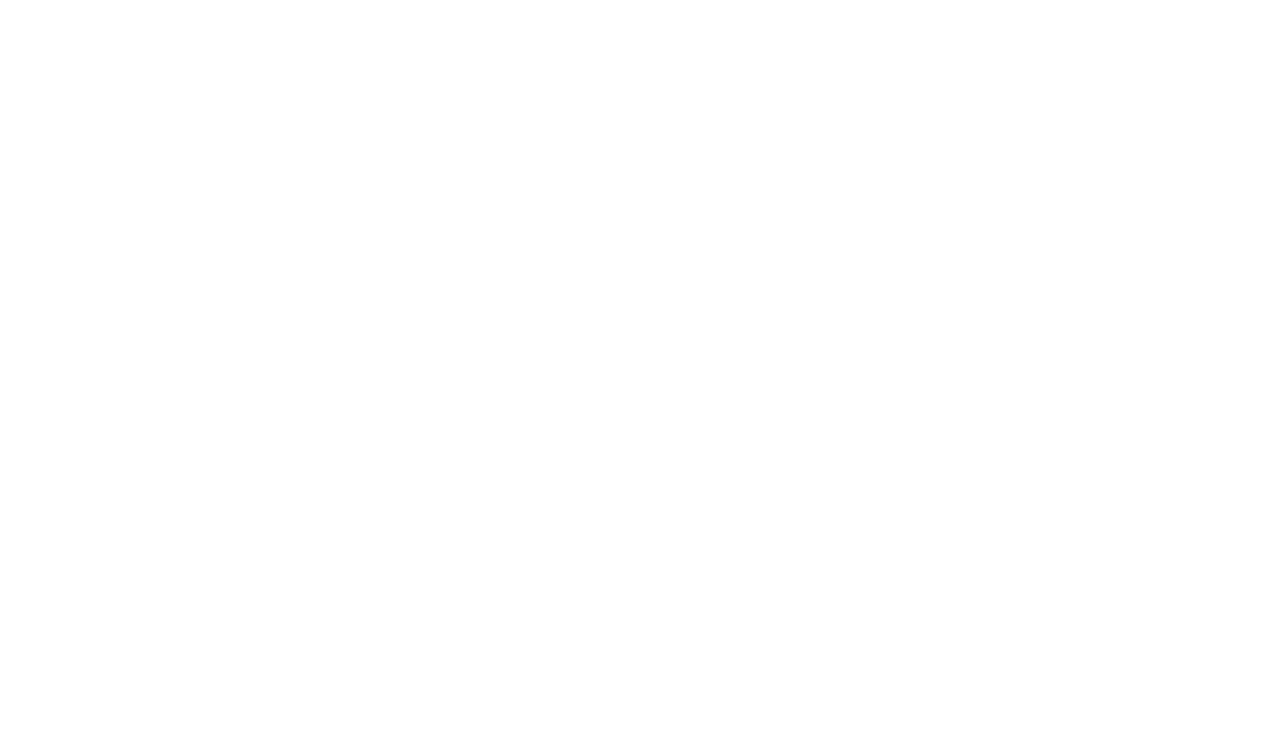
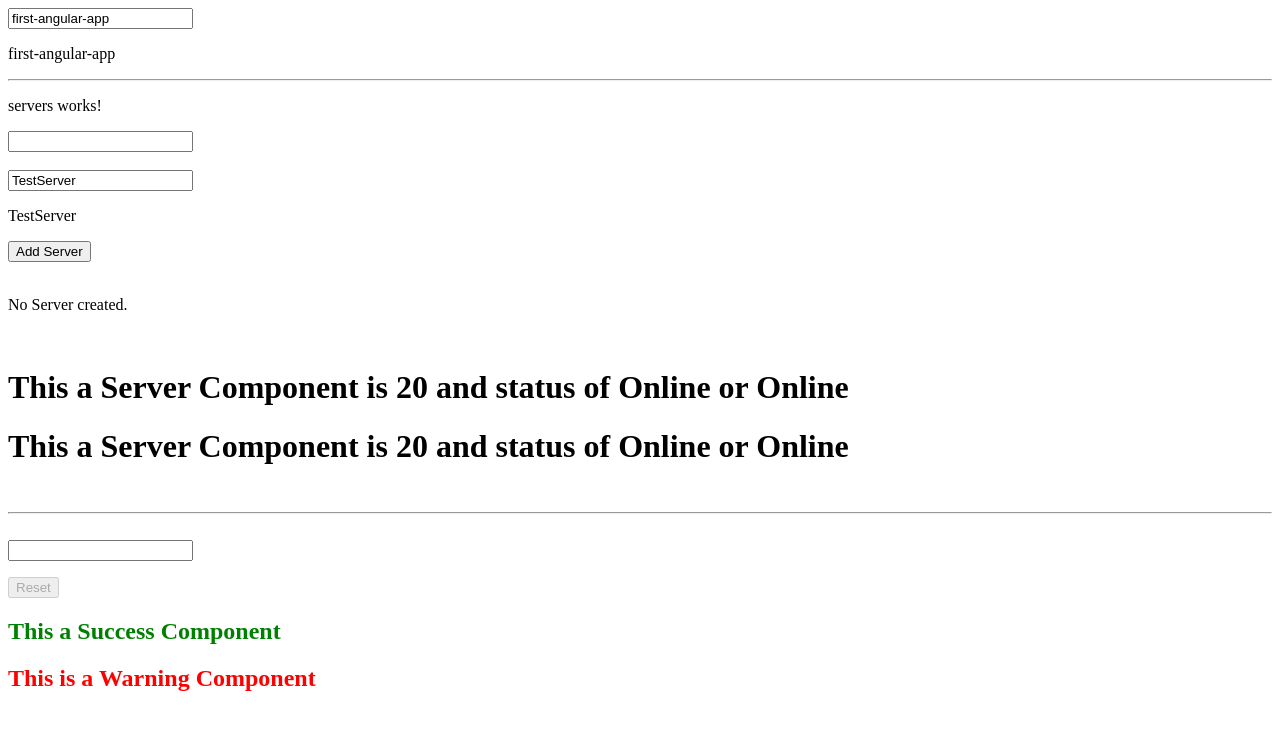
Before and after one commit to junsan/angular-basics, an Angular app: page / in a window 1280 px wide. Shown: the top 730 px of the page. Built offline with nearby package versions, Linux system fonts and the light colour scheme.

Commit message:
ngIf and ng-template else

```diff
--- a/src/app/servers/servers.component.html
+++ b/src/app/servers/servers.component.html
@@ -5,8 +5,13 @@
 <p>{{ serverName }}</p>
 <button type="button" (click)="createServer()" [disabled]="!allowNewServer">Add Server</button>
 <br><br>
-{{ this.serverStatus }}
-<br><br>
+<p *ngIf="showServer; else noServer">{{ 'This is the Server. ' + this.serverStatus }}</p>
+<br>
+
+<ng-template #noServer>
+    <p>No Server created.</p>
+</ng-template>
+
 <app-server></app-server>
 <app-server></app-server>
 
@@ -14,4 +19,4 @@
 
 <input type="text" [(ngModel)]="username">
 <p>{{ username }}</p>
-<button type="button" (click)="resetUsername()" [disabled]="username === '">Reset</button>
+<button type="button" (click)="resetUsername()" [disabled]="username === ''">Reset</button>
--- a/src/app/servers/servers.component.ts
+++ b/src/app/servers/servers.component.ts
@@ -10,6 +10,7 @@
   serverStatus = "No Server created.";
   serverName = 'TestServer';
   username = '';
+  showServer = false;
 
   constructor() {
     setTimeout(() => {
@@ -19,6 +20,7 @@
 
   createServer() {
     this.serverStatus = "Server has been created. Server name is " + this.serverName;
+    this.showServer = true;
   }
 
   updateServerName(event: Event) {
```
